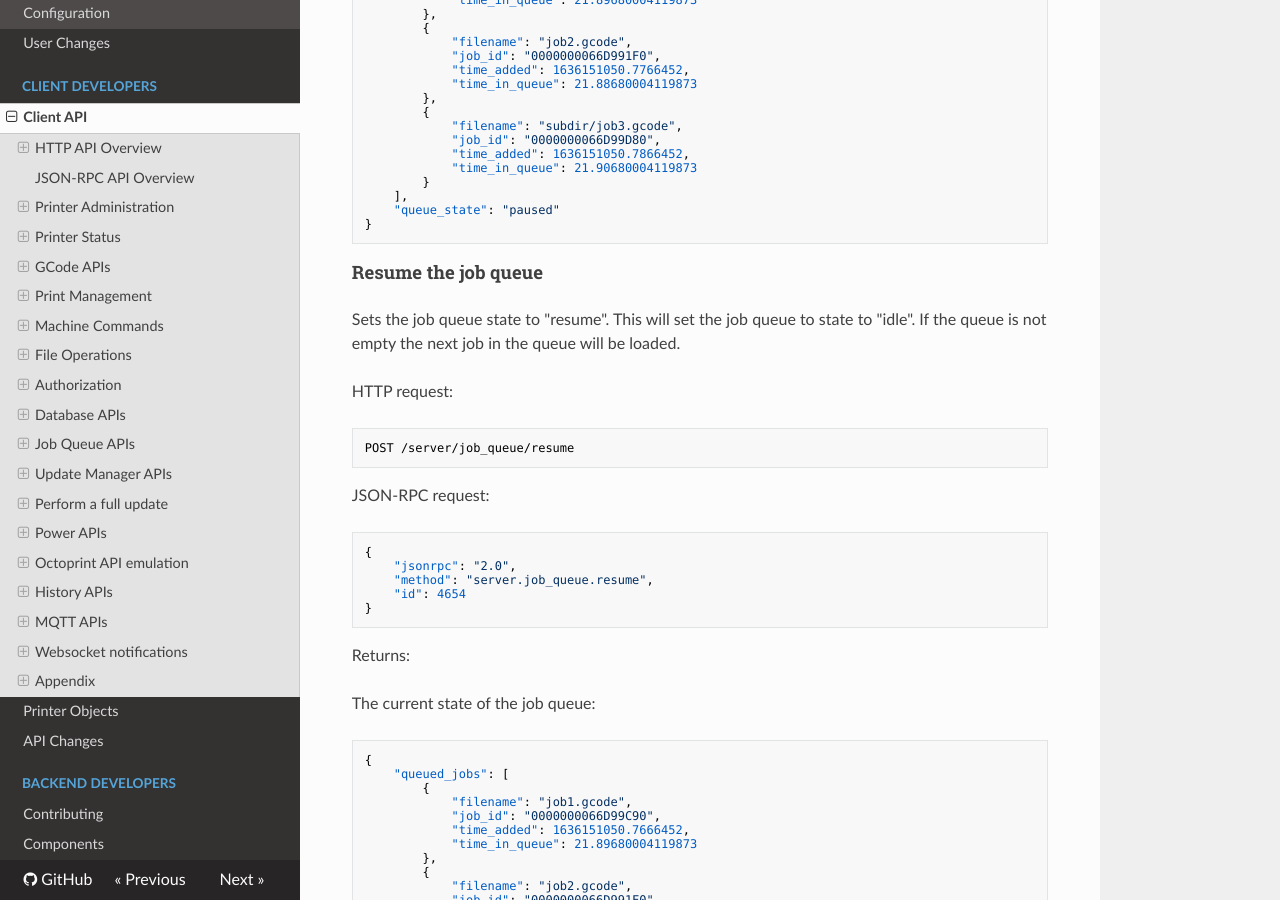
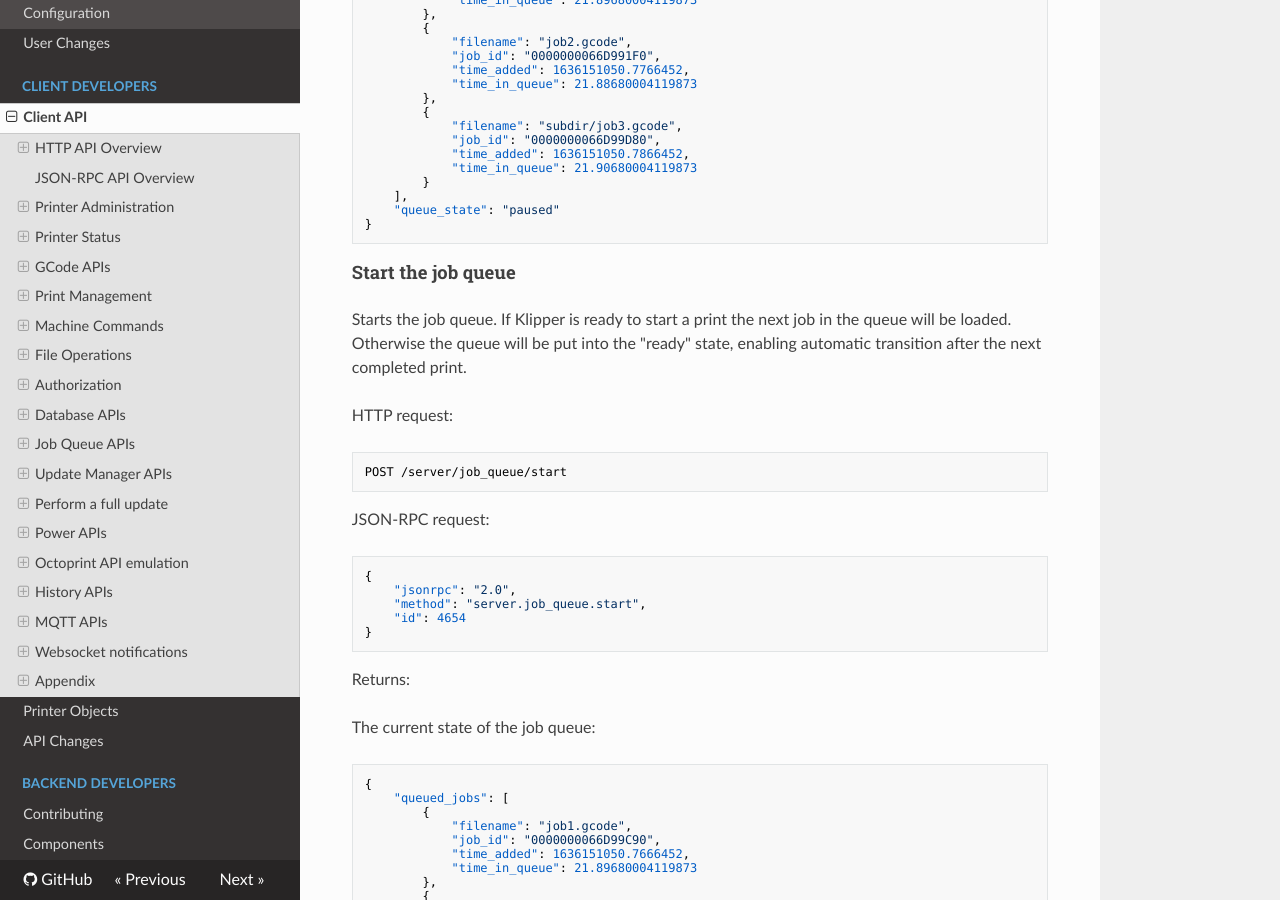
Before and after one commit to Marirossibn/moonraker, an MkDocs documentation site: the page built from docs/web_api.md, in a window 1280 px wide and 900 px high, scrolled down 46479 px. Built offline with MkDocs 1.6.1, drawn with Linux system fonts in a browser that asks for light colours; nearby versions of some CDN libraries.

Commit message:
job_queue: rename "resume" api to "start"
Given the changes to the job queue, "start" is a more
appropriate API call than "resume".

Signed-off-by:  Eric Callahan <arksine.code@gmail.com>

````diff
--- a/docs/web_api.md
+++ b/docs/web_api.md
@@ -2340,21 +2340,22 @@ The current state of the job queue:
 }
 ```
 
-#### Resume the job queue
-
-Sets the job queue state to "resume".  This will set the job
-queue to state to "idle".  If the queue is not empty the next job
-in the queue will be loaded.
-
-HTTP request:
-```http
-POST /server/job_queue/resume
-```
-JSON-RPC request:
-```json
-{
-    "jsonrpc": "2.0",
-    "method": "server.job_queue.resume",
+#### Start the job queue
+
+Starts the job queue.  If Klipper is ready to start a print the next
+job in the queue will be loaded.  Otherwise the queue will be put
+into the "ready" state, enabling automatic transition after the next
+completed print.
+
+HTTP request:
+```http
+POST /server/job_queue/start
+```
+JSON-RPC request:
+```json
+{
+    "jsonrpc": "2.0",
+    "method": "server.job_queue.start",
     "id": 4654
 }
 ```
````
Also changed, not shown: 1 other file.
